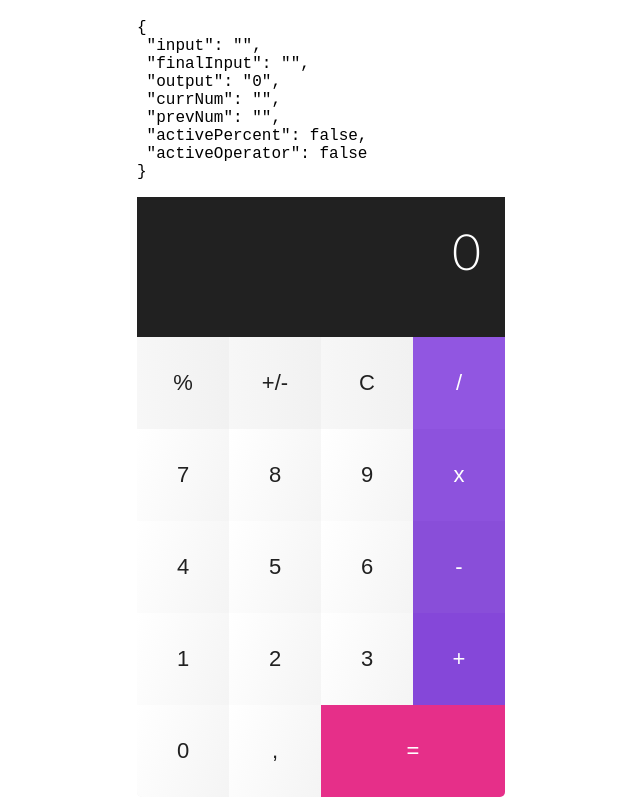
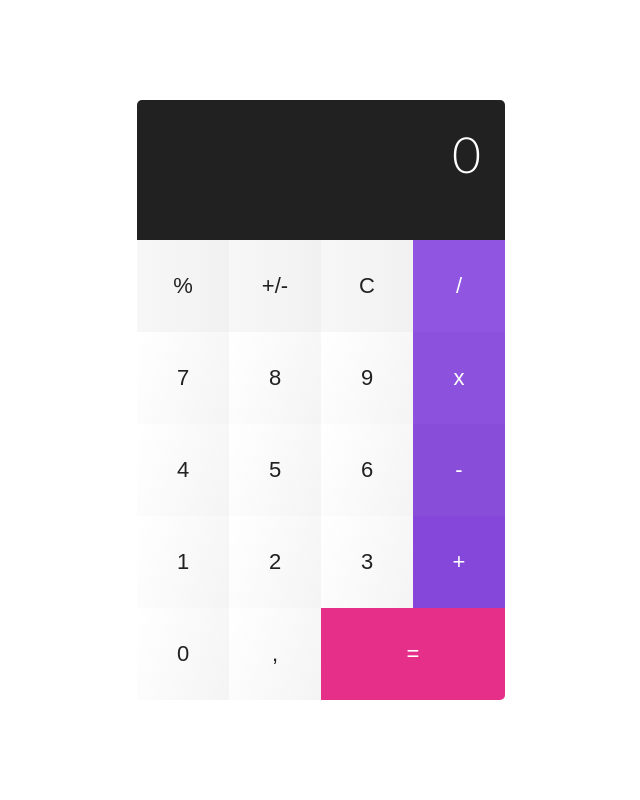
Before and after one commit to annabuczek/calculator, a React (Create React App) app: page / in a window 1280 px wide. Shown: the whole page, without its empty margins (319-959 px from the left). Built offline with nearby package versions, Linux system fonts and the light colour scheme.

Commit message:
Remove logs

```diff
--- a/src/App.js
+++ b/src/App.js
@@ -126,21 +126,6 @@ const App = () => {
 
   return (
     <div className="calculator">
-      <pre>
-        {JSON.stringify(
-          {
-            input: input,
-            finalInput: finalInput,
-            output: output,
-            currNum: currNum,
-            prevNum: prevNum,
-            activePercent: activePercent,
-            activeOperator: activeOperator,
-          },
-          null,
-          1,
-        )}
-      </pre>
       <Header input={input} output={output} finalInput={finalInput} />
       <Keyboard handleButtonClick={handleButtonClick} />
     </div>
```
